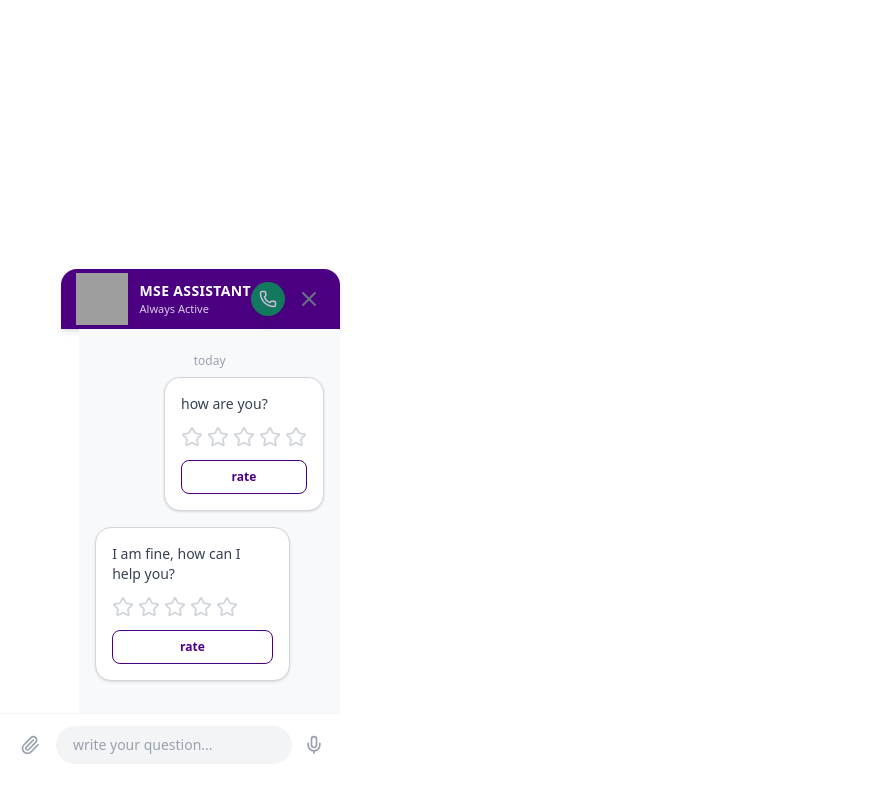
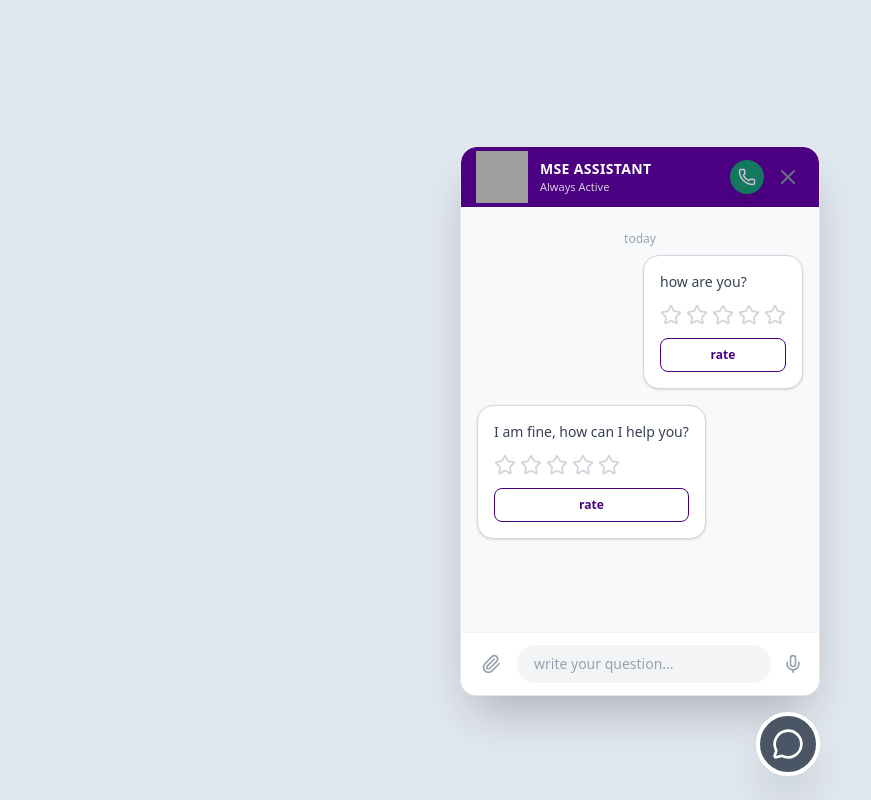
Before and after one commit to sabaPhruidze/ai-chatbot-assistant, a Next.js app: page / in a window 1280 px wide. Shown: the whole page, without its empty margins (0-871 px from the left). Built offline with nearby package versions, Linux system fonts and the light colour scheme; grey boxes are pictures that could not be loaded.

Commit message:
I did the design but it needs correction

```diff
--- a/app/page.tsx
+++ b/app/page.tsx
@@ -1,7 +1,7 @@
 import ChatWidget from "@/components/ChatWidget";
 export default function Home() {
   return (
-    <div>
+    <div className="min-h-screen bg-slate-200 flex items-center justify-center">
       <ChatWidget />
     </div>
   );
--- a/components/ChatWidget.tsx
+++ b/components/ChatWidget.tsx
@@ -7,7 +7,7 @@ import { Message } from "./chat/types";
 import { MessageCircle, X } from "lucide-react";
 
 const ChatWidget = () => {
-  const [isOpen, setIsOpen] = useState(false);
+  const [isOpen, setIsOpen] = useState(true);
   const [messages, setMessages] = useState<Message[]>([
     { id: 1, text: "how are you?", sender: "user", type: "rating" }, //an example
     {
@@ -29,14 +29,24 @@ const ChatWidget = () => {
     setMessages((prev) => [...prev, newUserMessage]);
     //here should add bot answer in the future
   };
-  const onClose = () => {};
 
-  const onSend = () => {};
   return (
     <div className="fixed bottom-6 z-50 flex flex-col items-end font-sans">
-      <ChatHeader onClose={onClose} />
-      <ChatMessages messages={messages} />
-      <ChatInput onSend={onSend} />
+      {/* if isopen  */}
+      {isOpen && (
+        <div className="w-[360px] h-[550px] bg-white rounded-2xl shadow-2xl flex flex-col overflow-hidden mb-4 border border-gray-200 animate-in fade-in slide-in-from-bottom-10 duration-300">
+          <ChatHeader onClose={toggleChat} />
+          <ChatMessages messages={messages} />
+          <ChatInput onSend={handleSend} />
+        </div>
+      )}
+      {/* open/close button */}
+      <button
+        onClick={toggleChat}
+        className="h-16 w-16 rounded-full shadow-2xl flex items-center justify-center transition-transform duration-300 hover:scale-110 border-4 border-white cursor-pointer bg-gray-600 "
+      >
+        {isOpen && <MessageCircle size={32} className="text-white" />}
+      </button>
     </div>
   );
 };
```
